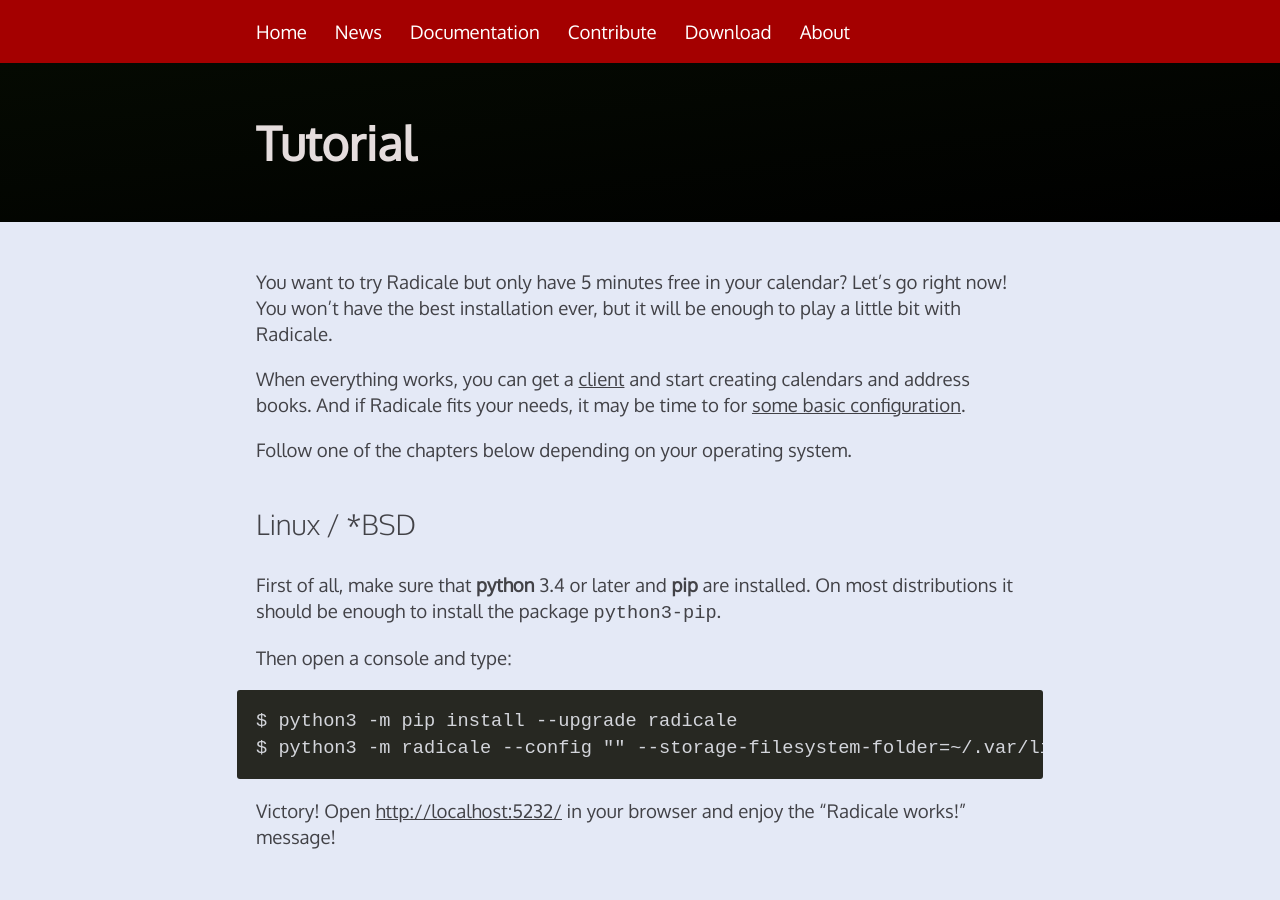
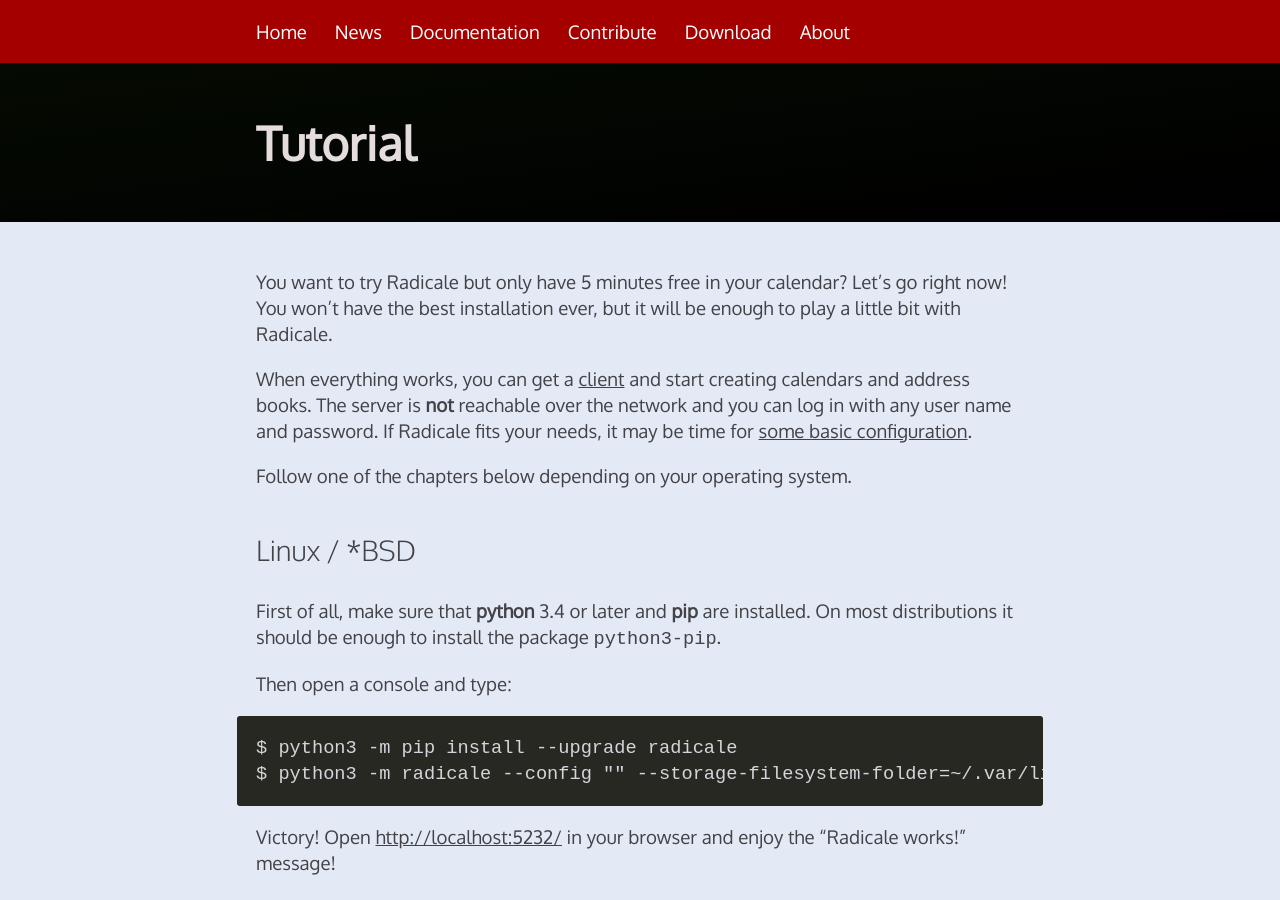
Before and after one commit to Kozea/Radicale, a Jekyll site: the page built from tutorial.md, in a window 1280 px wide and 900 px high. Built offline with Jekyll 4.4.1, drawn with Linux system fonts in a browser that asks for light colours.

Commit message:
Add note about authentication to tutorial

```diff
--- a/tutorial.md
+++ b/tutorial.md
@@ -9,8 +9,10 @@
 to play a little bit with Radicale.
 
 When everything works, you can get a [client]({{ site.baseurl }}/clients/) and
-start creating calendars and address books. And if Radicale fits your needs, it
-may be time to for [some basic configuration](/setup/).
+start creating calendars and address books. The server is **not** reachable
+over the network and you can log in with any user name and password. If
+Radicale fits your needs, it may be time for
+[some basic configuration](/setup/).
 
 Follow one of the chapters below depending on your operating system.
 
```
